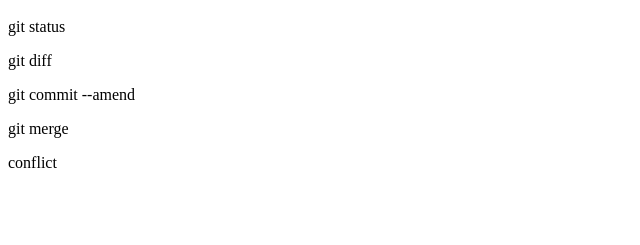
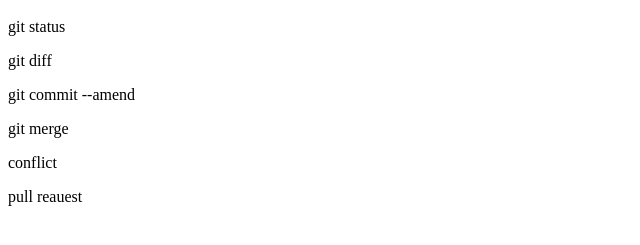
Before and after one commit to kkutsutani/git_tutorial, a plain HTML site: page index.html in a window 1280 px wide. Shown: the part 57-302 px from the top of the page, without its empty margins (0-640 px from the left). Drawn offline with Linux system fonts and the light colour scheme.

Commit message:
pull requestを追記

```diff
--- a/index.html
+++ b/index.html
@@ -4,3 +4,4 @@
 <p>git commit --amend</p>
 <p>git merge</p>
 <p>conflict</p>
+<p>pull reauest</p>
```
